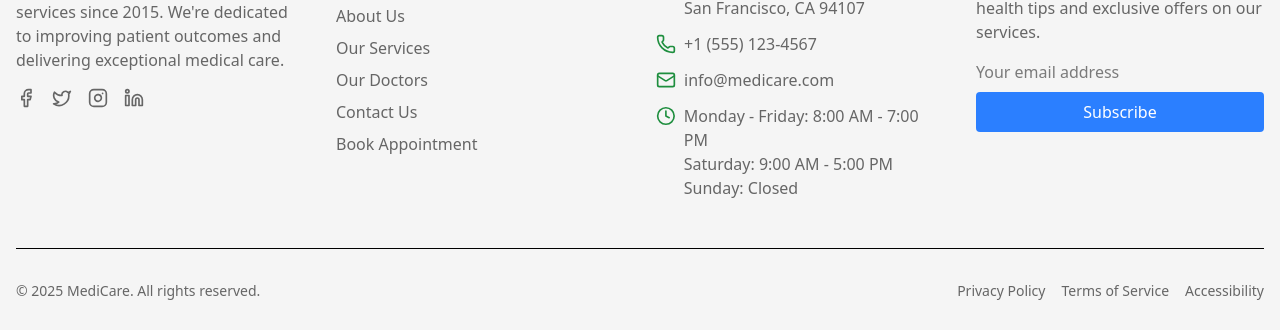
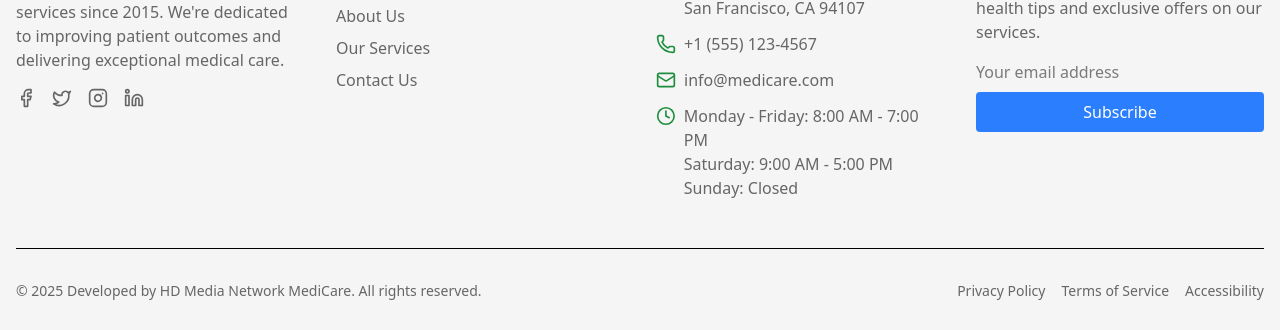
Before and after one commit to arvitai4135/User_landing_page, a React (Vite) app: page /contact in a window 1280 px wide. Shown: the part 1120-1450 px from the top of the page. Built offline with nearby package versions, Linux system fonts and the light colour scheme.

Commit message:
Update Footer.jsx

```diff
--- a/src/components/Footer.jsx
+++ b/src/components/Footer.jsx
@@ -84,14 +84,14 @@ export default function Footer() {
                   Our Services
                 </Link>
               </li>
-              <li>
+{/*               <li>
                 <Link
                   to="/#team"
                   className="text-muted-foreground hover:text-primary transition-colors"
                 >
                   Our Doctors
                 </Link>
-              </li>
+              </li> */}
               <li>
                 <Link
                   to="/contact"
@@ -100,14 +100,14 @@ export default function Footer() {
                   Contact Us
                 </Link>
               </li>
-              <li>
+{/*               <li>
                 <Link
                   to="/appointment"
                   className="text-muted-foreground hover:text-primary transition-colors"
                 >
                   Book Appointment
                 </Link>
-              </li>
+              </li> */}
             </ul>
           </div>
 
@@ -159,7 +159,7 @@ export default function Footer() {
         <div className="border-t pt-8">
           <div className="flex flex-col md:flex-row justify-between items-center">
             <p className="text-sm text-muted-foreground mb-4 md:mb-0">
-              &copy; {new Date().getFullYear()} MediCare. All rights reserved.
+              &copy; {new Date().getFullYear()} Developed by HD Media Network   MediCare. All rights reserved.
             </p>
             <div className="flex space-x-4 text-sm">
               <Link
```
